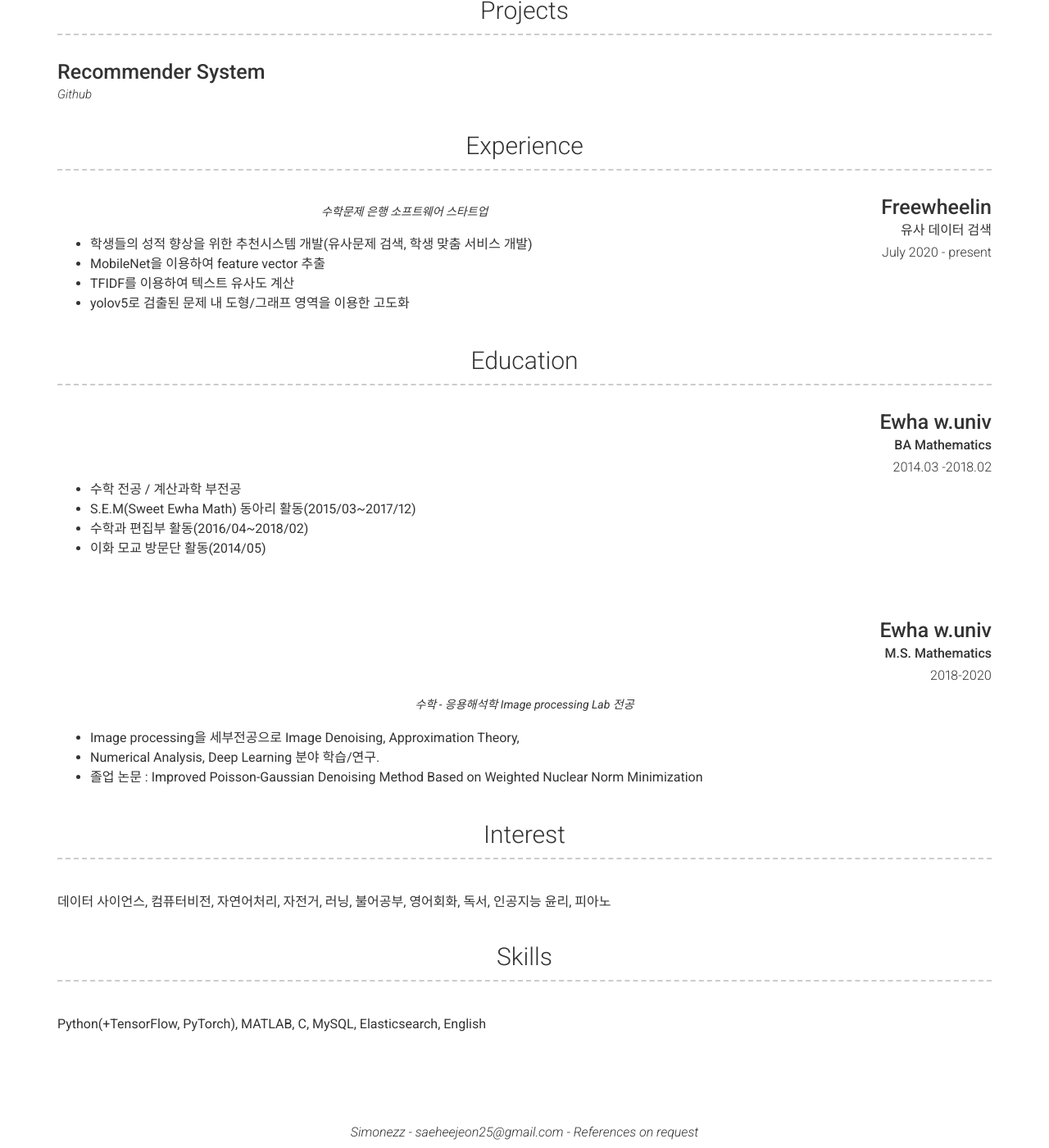
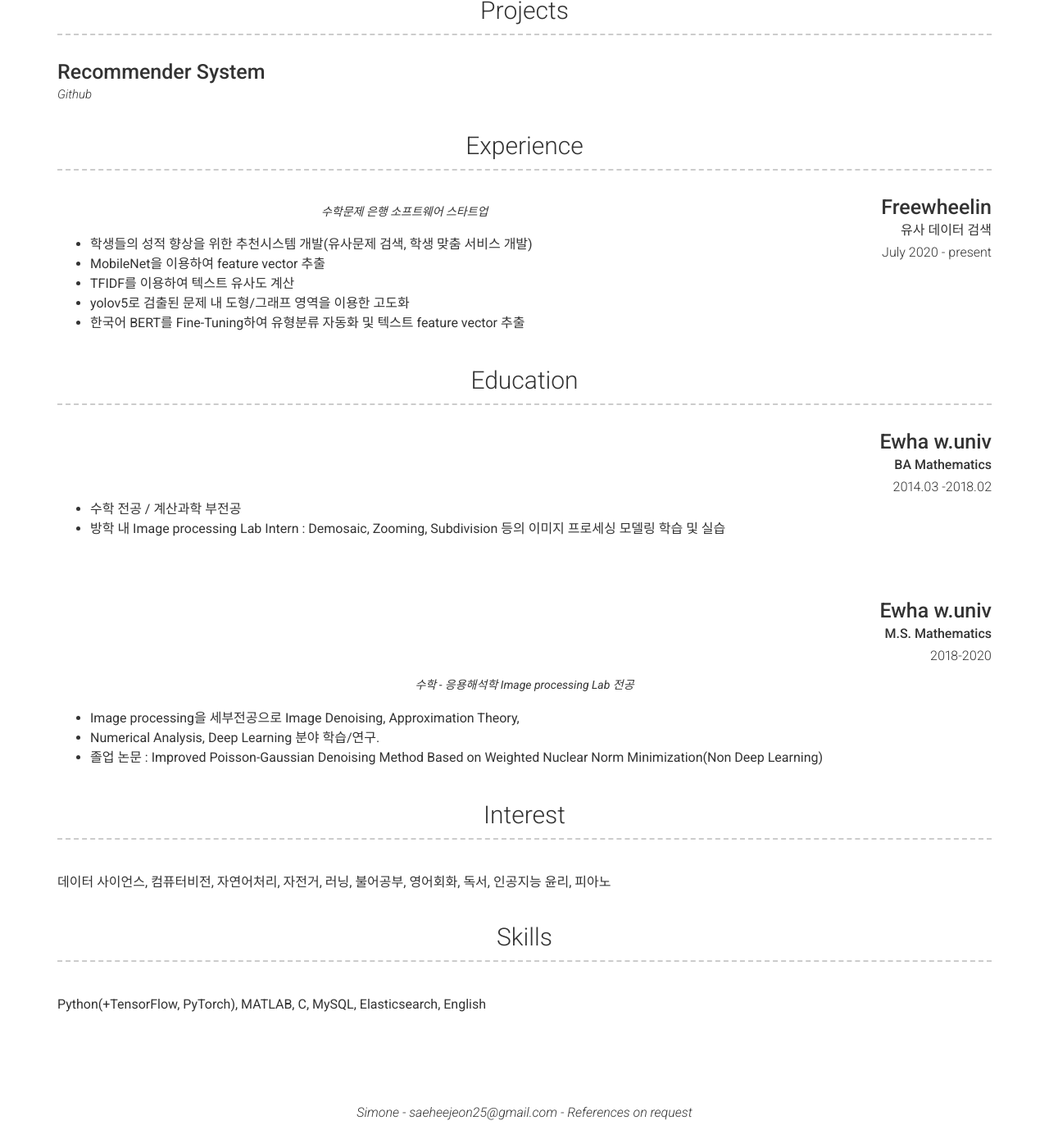
Before and after one commit to simonezz/simonezz.github.io, a Jekyll site: the page built from index.md, in a window 1280 px wide and 1400 px high, scrolled down 557 px. Shown: the whole window at 82% size. Built offline with Jekyll 4.4.1, drawn with Linux system fonts in a browser that asks for light colours; nearby versions of some CDN libraries; after the commit the page ends 1933 px from its top, so only the background shows below that.

Commit message:
Update _config.yml

```diff
--- a/_config.yml
+++ b/_config.yml
@@ -6,7 +6,7 @@ repository: simonezz.github.io
 version: 2
 
 # Personal info
-name: Simonezz
+name: Simone
 title: 꾸준히 공부하는 개발자
 email: saeheejeon25@gmail.com
 # email_title: Email (Email title override)
@@ -75,6 +75,7 @@ content:
           - MobileNet을 이용하여 feature vector 추출
           - TFIDF를 이용하여 텍스트 유사도 계산
           - yolov5로 검출된 문제 내 도형/그래프 영역을 이용한 고도화
+          - 한국어 BERT를 Fine-Tuning하여 유형분류 자동화 및 텍스트 feature vector 추출
 
   - title: Education
     layout: list
@@ -85,9 +86,7 @@ content:
         caption: 2014.03 -2018.02
         description: |
            - 수학 전공 / 계산과학 부전공
-           - S.E.M(Sweet Ewha Math) 동아리 활동(2015/03~2017/12)
-           - 수학과 편집부 활동(2016/04~2018/02)
-           - 이화 모교 방문단 활동(2014/05)
+           - 방학 내 Image processing Lab Intern : Demosaic, Zooming, Subdivision 등의 이미지 프로세싱 모델링 학습 및 실습
 
       - layout: top-left
 
@@ -100,7 +99,7 @@ content:
         description: | # this will include new lines to allow paragraphs
           - Image processing을 세부전공으로 Image Denoising, Approximation Theory,
           - Numerical Analysis, Deep Learning 분야 학습/연구.
-          - 졸업 논문 : Improved Poisson-Gaussian Denoising Method Based on Weighted Nuclear Norm Minimization
+          - 졸업 논문 : Improved Poisson-Gaussian Denoising Method Based on Weighted Nuclear Norm Minimization(Non Deep Learning)
 
 
   - title: Interest
```
